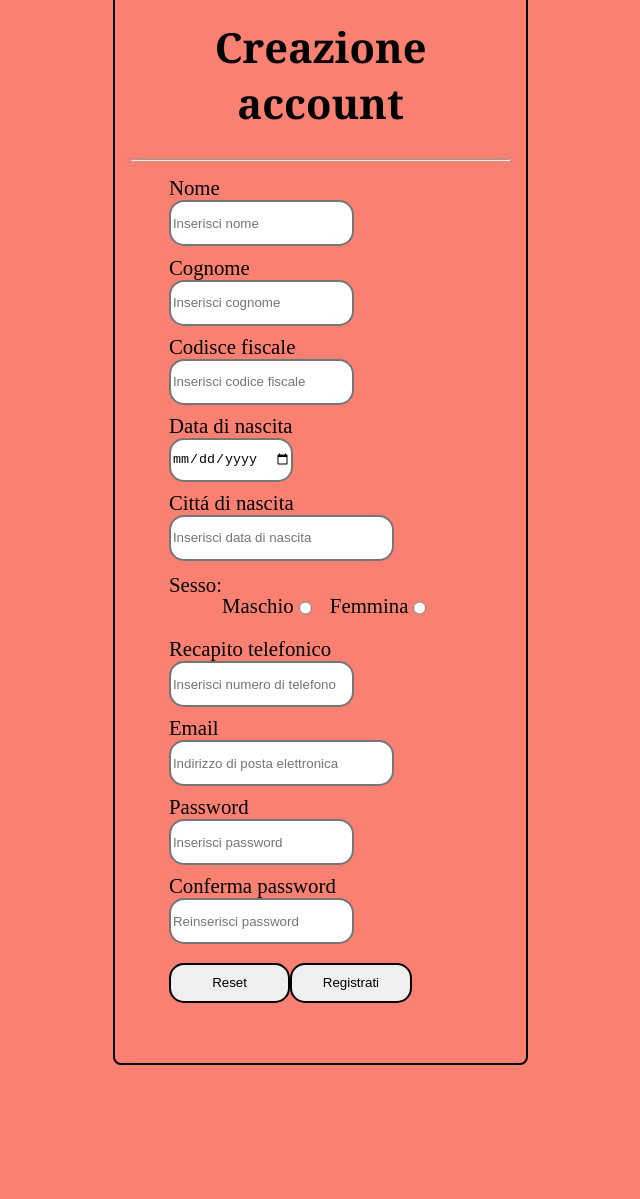
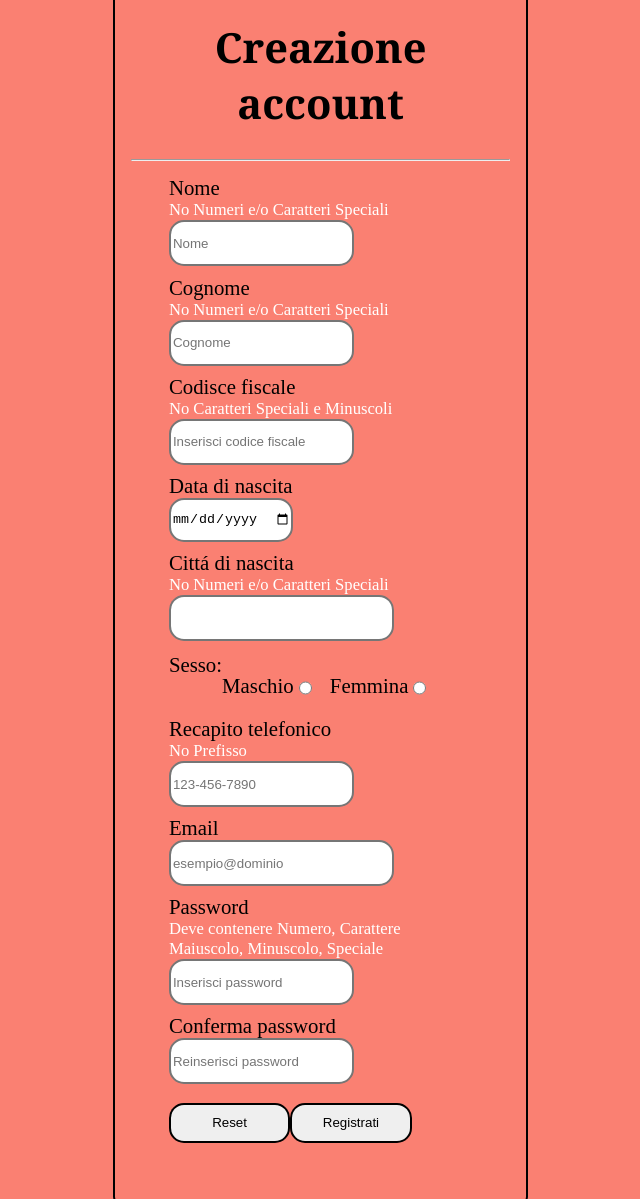
Before and after one commit to ICON39/samuele.dimario.XML-DOM, a PHP site: page /media/collegamenti/html/registrazione.html in a window 1280 px wide. Shown: the part 161-1360 px from the top of the page, without its empty margins (337-977 px from the left). Before the commit the page ends 1236 px from the top, so only its background shows below. Run offline with PHP 8.4, Linux system fonts and the light colour scheme.

Commit message:
Modifiche registrazione php e visualizzazione form di regidtrazione

```diff
--- a/media/collegamenti/html/registrazione.html
+++ b/media/collegamenti/html/registrazione.html
@@ -86,20 +86,24 @@ xml:lang="en" lang="en">
         <form action="../php/registrazione.php" method="post">
 
             <div class="form">
-                <label for="nome">Nome</label>
-                <input type="text" name="nome" size="20" placeholder="Inserisci nome" required>
+                <label for="nome">Nome </label>
+                <span style="color: white; font-size:80%;">No Numeri e/o Caratteri Speciali</span>
+                <input type="text" name="nome" size="20" placeholder="Nome" required>
 
                 <label for="cognome">Cognome</label>
-                <input type="text" name="cognome" size="20" placeholder="Inserisci cognome" required>
+                <span style="color: white; font-size:80%;">No Numeri e/o Caratteri Speciali</span>
+                <input type="text" name="cognome" size="20" placeholder="Cognome" required>
 
                 <label for="cf">Codisce fiscale</label>
+                <span style="color: white; font-size:80%;">No Caratteri Speciali e Minuscoli</span>
                 <input type="text" size="20" name="cf" maxlength="16" placeholder="Inserisci codice fiscale" required>
 
                 <label for="nascita">Data di nascita</label>
                 <input type="date" name="dataNascita" placeholder="gg/mm/aaaa" required>
 
                 <label for="cittaNascita">Citt&aacute; di nascita</label>
-                <input type="text" size="25" name="cittaNascita" placeholder="Inserisci data di nascita" required>
+                <span style="color: white; font-size:80%;">No Numeri e/o Caratteri Speciali</span>
+                <input type="text" size="25" name="cittaNascita" required>
 
                 <div class="radio">
                     <label style="margin-top: -4%;" for="sesso">Sesso:</label>
@@ -112,12 +116,14 @@ xml:lang="en" lang="en">
                 </div>
 
                 <label for="numTel">Recapito telefonico</label>
-                <input type="tel" name="numTel" size="20" maxlength="10" placeholder="Inserisci numero di telefono" required>
+                <span style="color: white; font-size:80%;">No Prefisso</span>
+                <input type="tel" name="numTel" size="20" placeholder="123-456-7890" required>
 
                 <label for="email">Email</label>
-                <input type="email" size="25" name="email" placeholder="Indirizzo di posta elettronica" required>
+                <input type="email" size="25" name="email" placeholder="esempio@dominio" required>
 
                 <label for="password">Password</label>
+                <span style="color: white; font-size:80%;">Deve contenere Numero, Carattere Maiuscolo, Minuscolo, Speciale</span>
                 <input type="password" size="20" name="password" placeholder="Inserisci password" required>
 
                 <label for="password">Conferma password</label>
```
Also changed, not shown: media/collegamenti/php/registrazione.php (+24 -20 lines).
